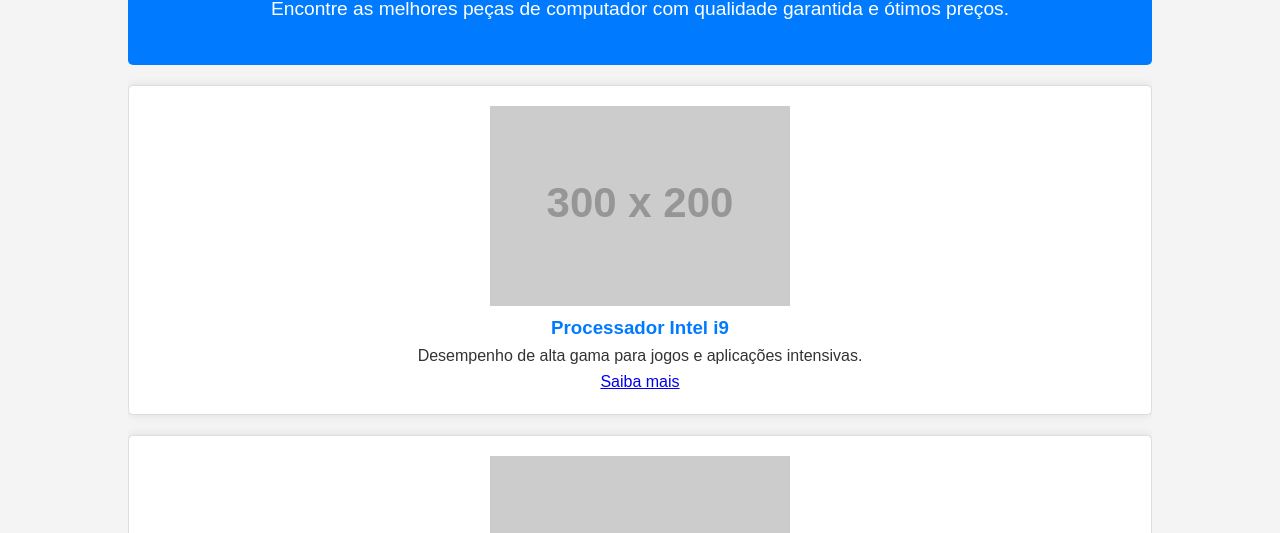
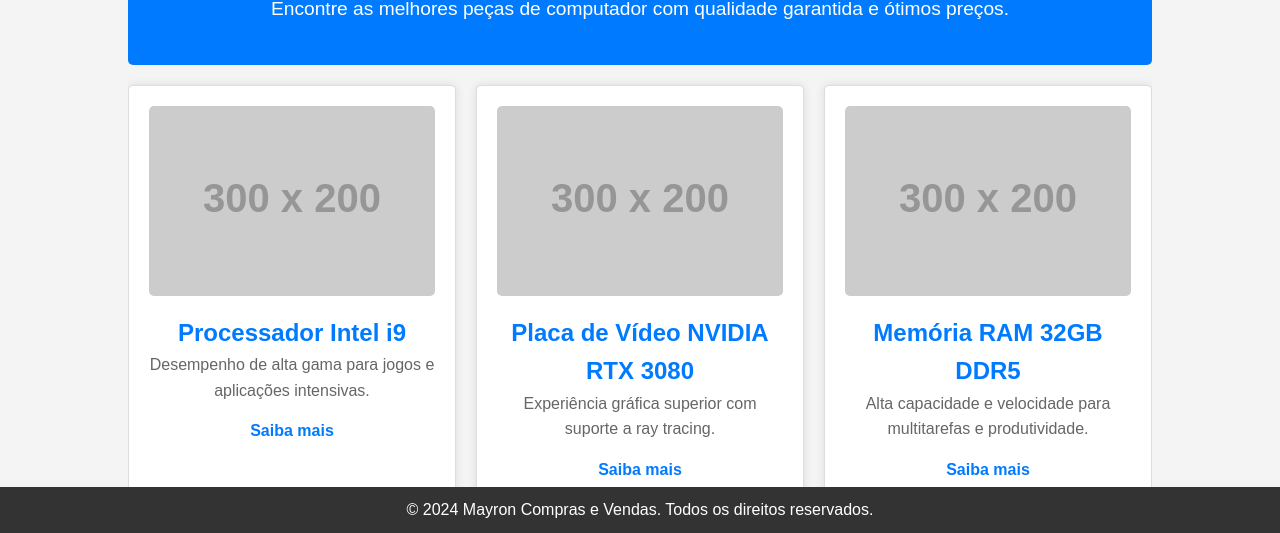
Before and after one commit to joaogabrieldasilvaviana/mayroncomprasevendas, a plain HTML site: page index.html in a window 1280 px wide. Shown: the part 267-800 px from the top of the page. Drawn offline with Linux system fonts and the light colour scheme; placeholder pictures from the web are drawn by us.

Commit message:
Update style.css

```diff
--- a/style.css
+++ b/style.css
@@ -1,4 +1,3 @@
-/* Reset de algumas margens e padding padrão do navegador */
 * {
     margin: 0;
     padding: 0;
@@ -76,17 +75,73 @@ nav ul li a:hover {
     font-size: 1.2em;
 }
 
+.product-grid {
+    display: grid;
+    grid-template-columns: repeat(auto-fit, minmax(300px, 1fr));
+    gap: 20px;
+}
+
 .card {
     background: #fff;
     border: 1px solid #ddd;
     border-radius: 5px;
     box-shadow: 0 0 10px rgba(0, 0, 0, 0.1);
-    margin-bottom: 20px;
     padding: 20px;
     text-align: center;
+    transition: transform 0.3s ease, box-shadow 0.3s ease;
+}
+
+.card img {
+    max-width: 100%;
+    height: auto;
+    border-radius: 5px;
+    margin-bottom: 10px;
 }
 
 .card h3 {
     margin-top: 0;
     color: #007bff;
+    font-size: 1.5em;
 }
+
+.card p {
+    font-size: 1em;
+    color: #666;
+    margin-bottom: 15px;
+}
+
+.card a {
+    color: #007bff;
+    text-decoration: none;
+    font-weight: bold;
+}
+
+.card a:hover {
+    text-decoration: underline;
+}
+
+.card:hover {
+    transform: scale(1.05);
+    box-shadow: 0 0 15px rgba(0, 0, 0, 0.2);
+}
+
+footer {
+    background: #333;
+    color: #fff;
+    text-align: center;
+    padding: 10px 20px;
+    position: fixed;
+    width: 100%;
+    bottom: 0;
+}
+
+@media (max-width: 768px) {
+    .container {
+        width: 95%;
+    }
+
+    nav ul li {
+        display: block;
+        margin: 10px 0;
+    }
+}
```
